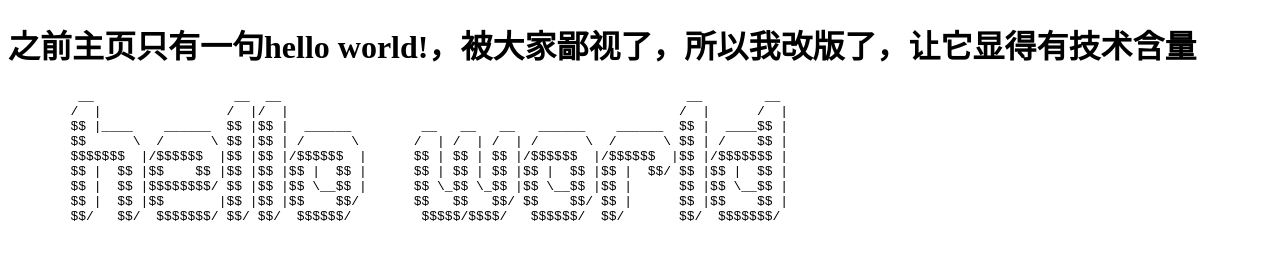
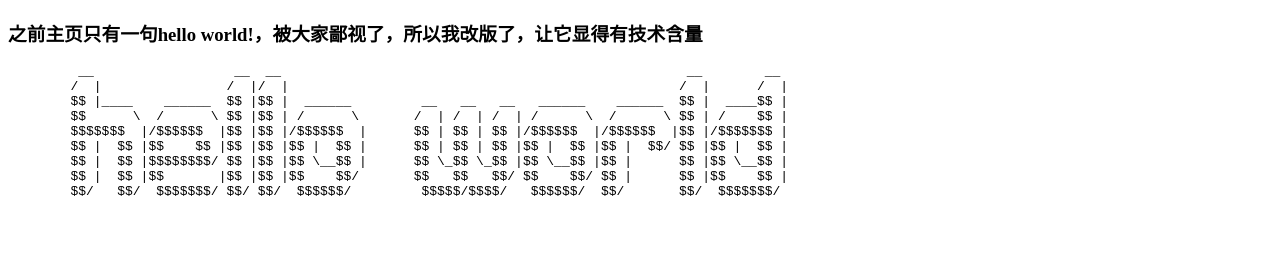
Before and after one commit to zgp626/zgp626.github.io, a plain HTML site: page index.html in a window 1280 px wide. Drawn offline with Linux system fonts and the light colour scheme.

Commit message:
update by zhangguopeng

```diff
--- a/index.html
+++ b/index.html
@@ -5,7 +5,7 @@
     <title>zhangguopeng</title>
 </head>
 <body>
-    <h1>之前主页只有一句hello world!，被大家鄙视了，所以我改版了，让它显得有技术含量</h1>
+    <h3>之前主页只有一句hello world!，被大家鄙视了，所以我改版了，让它显得有技术含量</h3>
     <pre>
          __                  __  __                                                    __        __
         /  |                /  |/  |                                                  /  |      /  |
```
